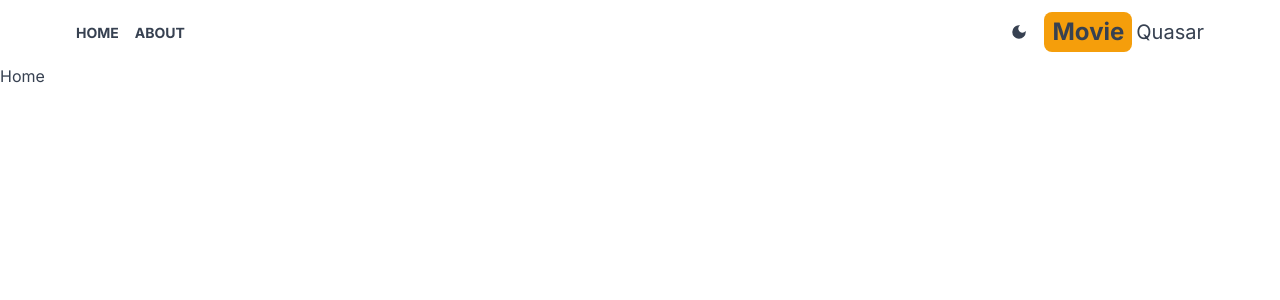
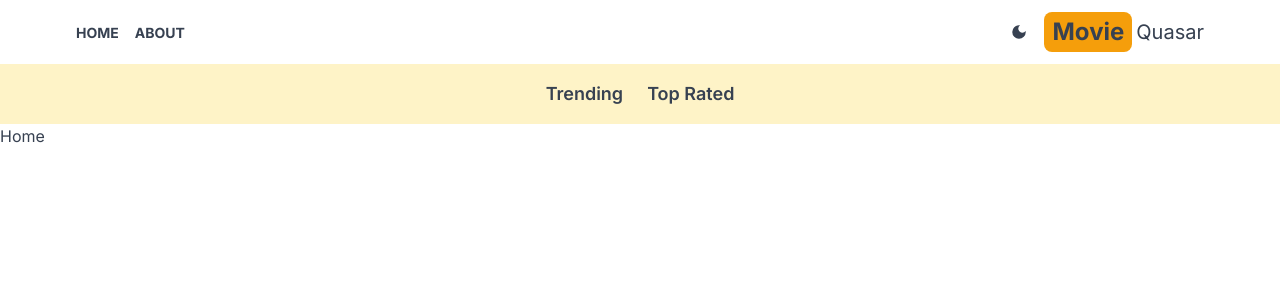
Before and after one commit to MostakemHossain/movie-Quaser-next, a Next.js app: page / in a window 1280 px wide. Shown: the top 300 px of the page. Built offline with nearby package versions, Linux system fonts and the light colour scheme.

Commit message:
navbar added

```diff
--- a/src/app/layout.js
+++ b/src/app/layout.js
@@ -1,4 +1,5 @@
 import Header from "@/components/Header";
+import Navbar from "@/components/Navbar";
 import { Inter } from "next/font/google";
 import Providers from "./Providers";
 import "./globals.css";
@@ -16,6 +17,7 @@
       <body className={inter.className}>
         <Providers>
         <Header/>
+        <Navbar/>
         {children}
         </Providers>
         </body>
--- /dev/null
+++ b/src/components/NavBarItems.jsx
@@ -0,0 +1,18 @@
+"use client"
+import Link from "next/link";
+import { useSearchParams } from "next/navigation";
+
+export default function NavBarItems({title,param}) {
+    const searchParams= useSearchParams();
+    const genra=searchParams.get('genre');
+  return (
+
+    <div >
+        <Link  className={`hover:text-amber-600 font-semibold
+        ${genra===param ?'underline underline-offset-8 decoration-4 decoration-amber-500 rounded-lg':''}
+        `} href={`/?genre=${param}`}>
+        {title}
+        </Link>
+    </div>
+  )
+}
--- /dev/null
+++ b/src/components/Navbar.jsx
@@ -0,0 +1,11 @@
+import NavBarItems from "./NavBarItems";
+
+export default function Navbar() {
+  return (
+    <div className="flex dark:bg-gray-600 bg-amber-100 p-4 lg:text-lg justify-center gap-6">
+        <NavBarItems title="Trending" param="fetchTrending"/>
+        <NavBarItems title="Top Rated" param="fetchTopRated"/>
+
+    </div>
+  )
+}
```
